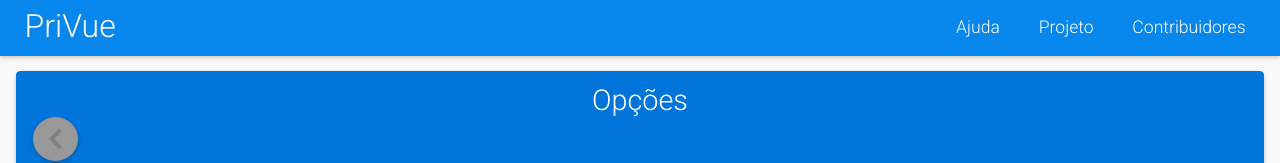
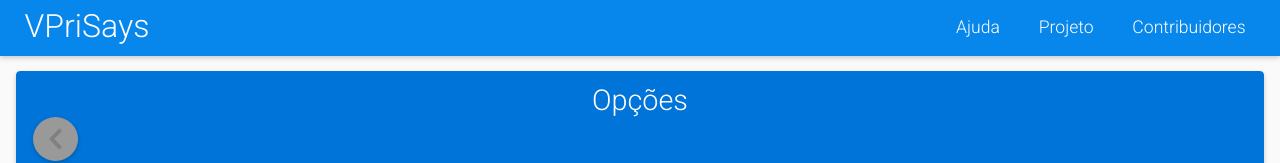
Before and after one commit to projeto-pri/vprisays, a Vue app: page / in a window 1280 px wide. Shown: the top 163 px of the page. Built offline with nearby package versions, Linux system fonts and the light colour scheme.

Commit message:
Others Updates

```diff
--- a/package.json
+++ b/package.json
@@ -17,7 +17,7 @@
   "devDependencies": {
     "@vue/cli-plugin-babel": "^3.3.0",
     "@vue/cli-plugin-pwa": "^3.3.0",
-    "@vue/cli-service": "^3.3.0",
+    "@vue/cli-service": "^3.3.1",
     "node-sass": "^4.9.0",
     "sass-loader": "^7.1.0",
     "vue-template-compiler": "^2.5.22"
--- a/src/components/ItemList.vue
+++ b/src/components/ItemList.vue
@@ -1,5 +1,5 @@
 <template>
-  <div id="ItemList" :class="[{'focused': focused}, 'row']" @click="selected()">
+  <div :class="[{'focused': focused}, 'itemList row']" @click="selected()">
     <span v-if="index < 10" class="shortcut row justify-start">
       <p>{{ index }}.</p>
       <v-icon icon="keyboard"></v-icon>
@@ -22,7 +22,7 @@ export default {
 </script>
 
 <style scoped lang="scss">
-#ItemList {
+.itemList {
   @include bg-adapter(white);
   color: #444;
   font-size: 1.3em;
--- a/src/components/Navbar.vue
+++ b/src/components/Navbar.vue
@@ -1,14 +1,15 @@
 <template>
   <nav id="NavBar" class="row wrap">
-    <router-link to="/">
-      <a title="PriVue">
-        <h1 class="title-page">{{ title }}</h1>
-      </a>
-    </router-link>
+    <a title="PriVue" @click="goTo('/')">
+      <h1 class="title-page">{{ title }}</h1>
+    </a>
     <ul class="navigation">
-      <router-link v-for="(link, index) in links" :key="index" :to="link.router">
-        <li class="nav-item">{{ link.name }}</li>
-      </router-link>
+      <li
+        class="nav-item"
+        v-for="(link, index) in links"
+        :key="index"
+        @click="goTo(link.router)"
+      >{{ link.name }}</li>
     </ul>
   </nav>
 </template>
@@ -17,13 +18,18 @@
 export default {
   name: "Navbar",
   data: () => ({
-    title: "PriVue",
+    title: "VPriSays",
     links: [
       { name: "Ajuda", router: "/ajuda" },
       { name: "Projeto", router: "/ajuda" },
       { name: "Contribuidores", router: "/ajuda" }
     ]
-  })
+  }),
+  methods: {
+    goTo(router) {
+      this.$router.push(router);
+    }
+  }
 };
 </script>
 
@@ -67,6 +73,7 @@ nav {
   flex: 1;
   font-weight: 300;
   color: #ffffff;
+  background: $primary;
   font-size: 1.1em;
   padding: 1.1em;
   cursor: pointer;
```
Also changed, not shown: 2 other files (tests, documents, lock files or other folders).
